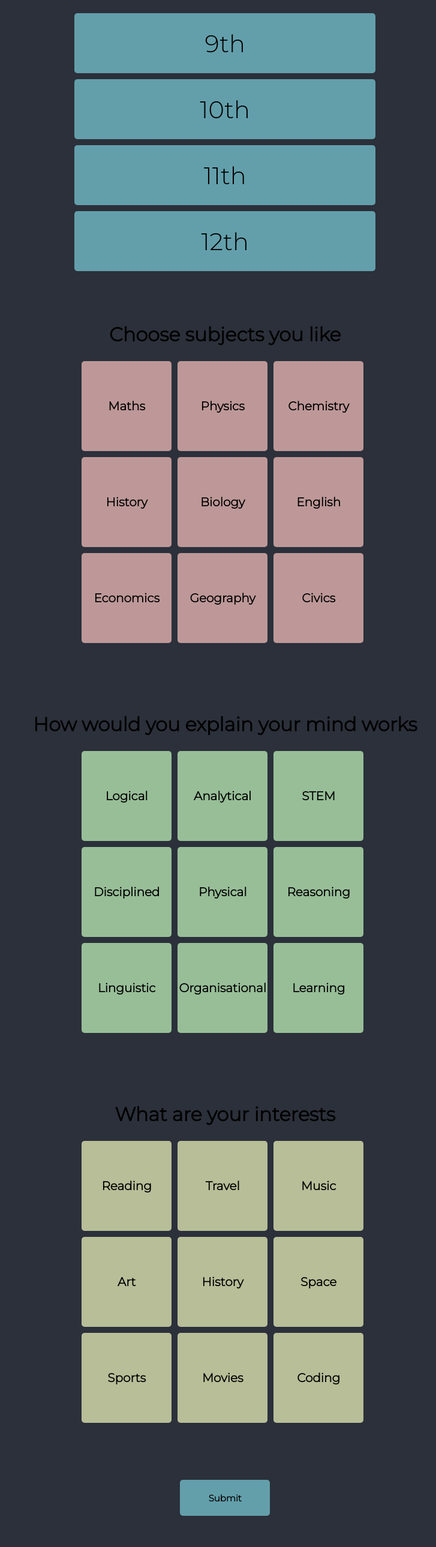
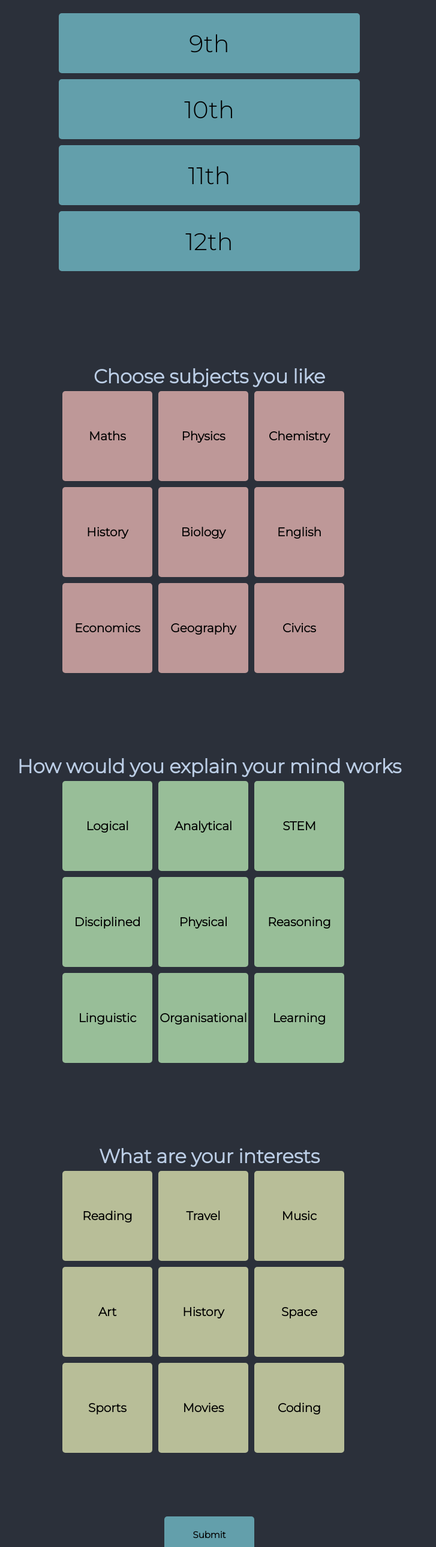
Before and after one commit to killerz3/career-counselling, a website: page test.html in a window 1280 px wide. Shown: the part 221-2800 px from the top of the page at 60% size, without its empty margins (291-1018 px from the left). Drawn offline with Linux system fonts and the light colour scheme.

Commit message:
only result inmplementation

```diff
--- a/javascript.js
+++ b/javascript.js
@@ -432,10 +432,13 @@ function returnData() {
 
     fetch(baseUrl + endUrl).then(response => response.text()).then(data=>{
         console.log(data);
-        const header="Your career options are:";
+        const questions = document.querySelector(".ques-container");
+        questions.style.display = "none";
+        const header = "Your career options are:";
+
         document.querySelector("#answer").style.backgroundColor="#3f444e";
         document.querySelector("#answer").innerHTML=header;
-        document.querySelector("#answer").insertAdjacentHTML("beforeend",data);
+        document.querySelector(".answerClass").textContent=header+"\n"+data;
         document.getElementById("answer").scrollIntoView({behavior:"smooth"});
         document.getElementById("button").className = 'show';
 
--- a/test.html
+++ b/test.html
@@ -23,7 +23,8 @@
             </header>
 
         </div>
-
+<div class="ques-container">
+    <center>
         <div class="ques1">
             <h1>Which class you are in</h1>
             <div class="options">
@@ -33,7 +34,6 @@
                     <li><input  type="button" id="11th" onclick="selection(11)" value="11th"></li>
                     <li><input type="button" id="12th"  onclick="selection(12)" value="12th"></li>
                 </ul>
-
             </div>
         </div>
 
@@ -143,21 +143,22 @@
                 </div>
 
         </div>
-
+</div>
         <div class="buttons">
             <input type="button" value="Submit" onclick="returnData()">
 
+        </div>
+    </center>
 
-
-        </div>
+</div>
         <div class="answercontainer" >
-            <div id="answer">
+            <div id="answer" class="answerClass">
 
             </div>
         </div>
 
 
-        <div id="retaketestbutton">
+        <div id="retaketestbutton" class="buttons">
             <a href="test.html"><button class="hidden" id="button">Retake Test</button></a>
 
         </div>
@@ -167,7 +168,7 @@
 
 
     </div>
-</div>
+
 <script src="javascript.js"></script>
 <script src="api.js"></script>
 </body>
--- a/teststyle.css
+++ b/teststyle.css
@@ -32,6 +32,7 @@ header{
 
 }
 .container{
+    margin: auto;
     padding: 30px;
 }
 .navbar{
@@ -57,35 +58,29 @@ header{
     background-color:#0d637e ;
 
 }
-.ques1{
 
+.ques1,.ques2,.ques3,.ques4{
     text-align: center;
     padding: 30px;
-
-    border-radius: 5px;
-    margin-top: 20px;
-    width: 700px;
-    height: 500px;
-    margin-left: 21%;
-}
-.ques2,.ques3,.ques4{
-    text-align: center;
-    padding: 30px;
-
+    color:#BBCDE5;
+    font-weight:100;
     border-radius: 5px;
     margin-top: 20px;
     width: 700px;
     height: 570px;
-    margin-left: 21%;
+    /* margin-left: 21%; */
 }
 
 .options{
     margin-top: 25px;
+    margin-left: auto;
+    margin-right: auto;
 
 }
 .options li{
-    margin: 10px;
-
+    margin-top: 10px;
+    margin-left: auto;
+    margin-right: auto;
 }
 .options input{
     font-family: 'Montserrat', sans-serif;
@@ -96,16 +91,22 @@ header{
     font-size: 40px;
     transition: all 0.2s ease 0s;
     border-radius: 5px;
+    margin-left: auto;
+    margin-right: auto;
 }
 .options input:hover{
     cursor: pointer;
+    font-size: 50px;
+
     background-color: #BBCDE5;
 }
-.options2{
+.options2,.options3,.options4{
     display: flex;
     flex-wrap: wrap;
-    padding: 20px;
-    margin-left: 86px;
+    width: 500px;
+    /* background-color: #BBCDE5;/ */
+    margin-left: auto;
+    margin-right: auto;
 
 }
 .options2 input{
@@ -121,19 +122,15 @@ header{
 }
 .options2 input:hover{
     background-color: #ffcbcb;
+    font-size: 28px;
+
     cursor: pointer;
 }
 
 .options2 div{
     padding: 5px;
 }
-.options3{
-    display: flex;
-    flex-wrap: wrap;
-    padding: 20px;
-    margin-left: 86px;
 
-}
 .options3 input{
     font-weight: 600;
     font-family: 'Montserrat', sans-serif;
@@ -147,19 +144,15 @@ header{
 }
 .options3 input:hover{
     background-color: #cbffd2;
+    font-size: 28px;
+
     cursor: pointer;
 }
 
 .options3 div{
     padding: 5px;
 }
-.options4{
-    display: flex;
-    flex-wrap: wrap;
-    padding: 20px;
-    margin-left: 86px;
 
-}
 .options4 input{
     font-weight: 600;
     font-family: 'Montserrat', sans-serif;
@@ -173,6 +166,7 @@ header{
 }
 .options4 input:hover{
     background-color: #f6ffcb;
+    font-size: 28px;
     cursor: pointer;
 }
 
@@ -180,9 +174,14 @@ header{
     padding: 5px;
 }
 .buttons{
-    margin-top: 60px;
-    padding: 10px;
+    display: flex;
+    align-items: center;
+    justify-content: center;
+    margin: auto;
+    padding: 20px;
+
 }
+
 .buttons input{
     background-color: #639FAB;
     transition: all 0.2s ease 0s;
@@ -206,6 +205,18 @@ header{
     margin-top: 110px;
 
 }
+.answerClass{
+    text-align: center;
+    padding: 30px;
+    color:#BBCDE5;
+    font-weight:100;
+    border-radius: 5px;
+    margin-top: 20px;
+    width: 700px;
+    height: 570px;
+    margin-left: auto;
+    margin-right: auto;
+}
 .answercontainer{
     font-size: 30px;
     padding: 20px;
```
